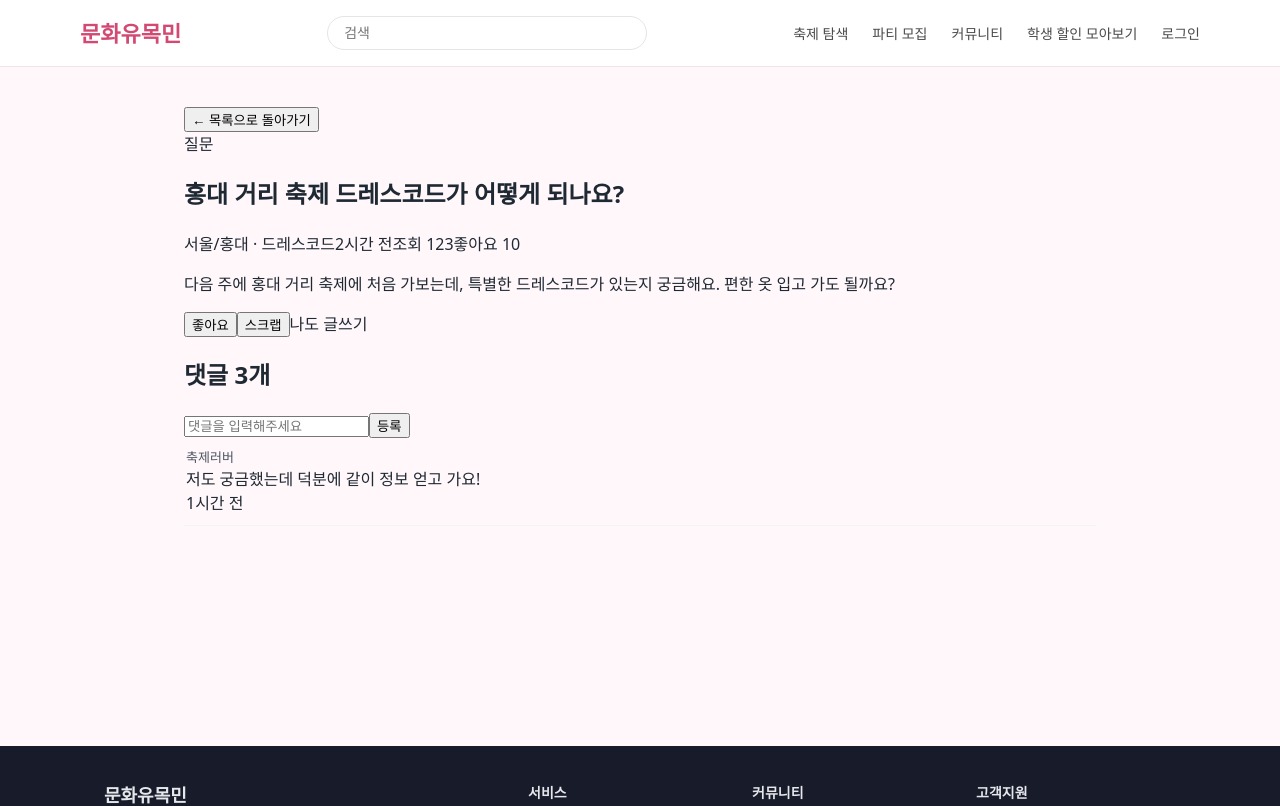
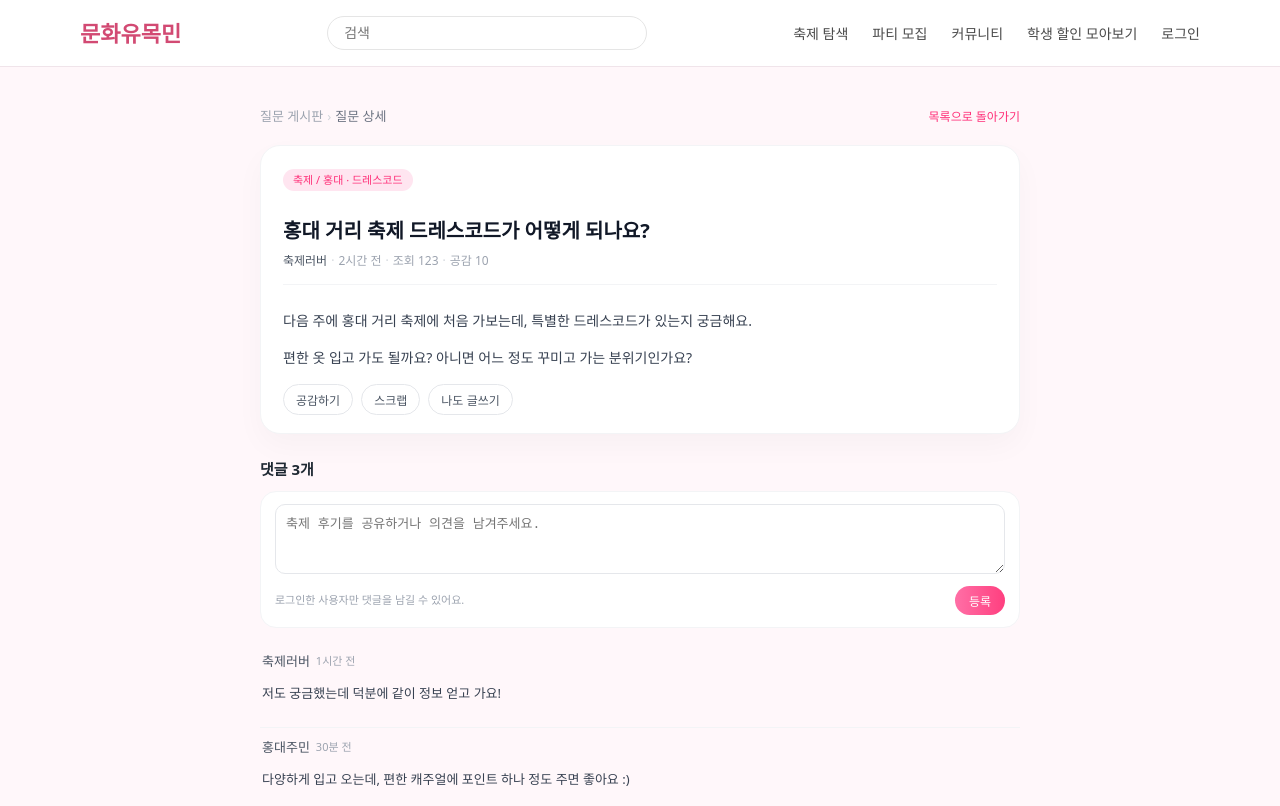
Before and after one commit to Hanshin-OSS-Hub/capstone25-culture-wanderers, a React (Vite) app: page /community/question/1 in a window 1280 px wide. Shown: the top 806 px of the page. Built offline with nearby package versions, Linux system fonts and the light colour scheme.

Commit message:
Refactor CommunityDetail component with new structure

```diff
--- a/src/pages/CommunityDetail.jsx
+++ b/src/pages/CommunityDetail.jsx
@@ -1,89 +1,131 @@
 // src/pages/CommunityDetail.jsx
-import React from "react";
-import { useParams, Link, useNavigate } from "react-router-dom";
+import { Link, useParams } from "react-router-dom";
 import "./Community.css";
 
-export default function CommunityDetail() {
-  const { type, id } = useParams(); // type: "question" | "review"
-  const navigate = useNavigate();
-
-  const isQuestion = type === "question";
-
-  // 실제로는 id, type으로 API 요청해서 데이터 받아오면 됨
-  const dummy = {
-    title: isQuestion
-      ? "홍대 거리 축제 드레스코드가 어떻게 되나요?"
-      : "서울 한밤 페스티벌 다녀왔어요 (사진 많음)",
-    content: isQuestion
-      ? "다음 주에 홍대 거리 축제에 처음 가보는데, 특별한 드레스코드가 있는지 궁금해요. 편한 옷 입고 가도 될까요?"
-      : "야경이 진짜 예뻤고, 무대 구성이 생각보다 알찼어요. 다만 입장 대기가 조금 긴 편이라 여유 있게 가는 걸 추천합니다!",
-    tag: isQuestion ? "서울/홍대 · 드레스코드" : "서울 · 축제후기",
+// 임시 더미 데이터 (백엔드 붙기 전까지)
+const dummyQuestion = {
+  id: 1,
+  title: "홍대 거리 축제 드레스코드가 어떻게 되나요?",
+  category: "축제 / 홍대 · 드레스코드",
+  author: "축제러버",
   time: "2시간 전",
   views: 123,
   likes: 10,
-    comments: 3,
+  body: `다음 주에 홍대 거리 축제에 처음 가보는데, 특별한 드레스코드가 있는지 궁금해요.
+편한 옷 입고 가도 될까요? 아니면 어느 정도 꾸미고 가는 분위기인가요?`,
 };
 
+const dummyComments = [
+  {
+    id: 1,
+    author: "축제러버",
+    time: "1시간 전",
+    body: "저도 궁금했는데 덕분에 같이 정보 얻고 가요!",
+  },
+  {
+    id: 2,
+    author: "홍대주민",
+    time: "30분 전",
+    body: "다양하게 입고 오는데, 편한 캐주얼에 포인트 하나 정도 주면 좋아요 :)",
+  },
+  {
+    id: 3,
+    author: "분위기꾼",
+    time: "10분 전",
+    body: "사진 많이 찍을 거면 사진 잘 받는 색깔 추천합니다!",
+  },
+];
+
+export default function CommunityDetail() {
+  const { id } = useParams();
+  // 실제로는 id 이용해서 데이터 불러오면 됨
+  const q = dummyQuestion;
+
   return (
-    <div className="community-detail-page">
-      <div className="community-write-header">
-        <div className="community-breadcrumb">
-          <button
-            className="community-back-link"
-            onClick={() => navigate(-1)}
-          >
-            ← 목록으로 돌아가기
+    <div className="page community-detail-page">
+      <div className="community-detail-inner">
+        {/* 상단 카테고리/뒤로가기 */}
+        <div className="detail-top-row">
+          <div className="detail-breadcrumb">
+            <Link to="/community" className="detail-breadcrumb-link">
+              질문 게시판
+            </Link>
+            <span className="detail-breadcrumb-sep">›</span>
+            <span>질문 상세</span>
+          </div>
+          <Link to="/community" className="detail-back-link">
+            목록으로 돌아가기
+          </Link>
+        </div>
+
+        {/* 질문 카드 */}
+        <article className="question-card">
+          <header className="question-header">
+            <div className="question-category">{q.category}</div>
+            <h1 className="question-title">{q.title}</h1>
+
+            <div className="question-meta">
+              <span className="meta-author">{q.author}</span>
+              <span className="meta-dot">·</span>
+              <span>{q.time}</span>
+              <span className="meta-dot">·</span>
+              <span>조회 {q.views}</span>
+              <span className="meta-dot">·</span>
+              <span>공감 {q.likes}</span>
+            </div>
+          </header>
+
+          <div className="question-body">
+            {q.body.split("\n").map((line, idx) => (
+              <p key={idx}>{line}</p>
+            ))}
+          </div>
+
+          <div className="question-actions">
+            <button type="button" className="btn-outline">
+              공감하기
+            </button>
+            <button type="button" className="btn-outline">
+              스크랩
+            </button>
+            <button type="button" className="btn-outline">
+              나도 글쓰기
+            </button>
+          </div>
+        </article>
+
+        {/* 댓글 영역 */}
+        <section className="comment-section">
+          <h2 className="comment-title">댓글 {dummyComments.length}개</h2>
+
+          <div className="comment-write-card">
+            <textarea
+              rows={3}
+              placeholder="축제 후기를 공유하거나 의견을 남겨주세요."
+            />
+            <div className="comment-write-footer">
+              <span className="comment-hint">
+                로그인한 사용자만 댓글을 남길 수 있어요.
+              </span>
+              <button type="button" className="btn-primary-sm">
+                등록
               </button>
             </div>
           </div>
 
-      <article className="community-detail-card">
-        <header className="community-detail-header">
-          <span className="community-detail-badge">
-            {isQuestion ? "질문" : "리뷰"}
-          </span>
-          <h1 className="community-detail-title">{dummy.title}</h1>
-          <div className="community-detail-meta">
-            <span>{dummy.tag}</span>
-            <span>{dummy.time}</span>
-            <span>조회 {dummy.views}</span>
-            <span>좋아요 {dummy.likes}</span>
+          <ul className="comment-list">
+            {dummyComments.map((c) => (
+              <li key={c.id} className="comment-item">
+                <div className="comment-header">
+                  <span className="comment-author">{c.author}</span>
+                  <span className="comment-time">{c.time}</span>
                 </div>
-        </header>
-
-        <section className="community-detail-body">
-          <p>{dummy.content}</p>
-        </section>
-
-        <footer className="community-detail-footer">
-          <button className="btn-ghost">좋아요</button>
-          <button className="btn-ghost">스크랩</button>
-          <Link to={`/community/write/${type}`} className="btn-ghost">
-            나도 글쓰기
-          </Link>
-        </footer>
-      </article>
-
-      {/* 간단 댓글 영역 (UI만) */}
-      <section className="community-comments">
-        <h2 className="comments-title">댓글 {dummy.comments}개</h2>
-        <div className="comment-input-row">
-          <input
-            className="community-input"
-            placeholder="댓글을 입력해주세요"
-          />
-          <button className="btn-primary small">등록</button>
-        </div>
-        <ul className="comment-list">
-          <li className="comment-item">
-            <div className="comment-author">축제러버</div>
-            <div className="comment-text">
-              저도 궁금했는데 덕분에 같이 정보 얻고 가요!
-            </div>
-            <div className="comment-meta">1시간 전</div>
+                <p className="comment-body">{c.body}</p>
               </li>
+            ))}
           </ul>
         </section>
       </div>
+    </div>
   );
 }
```
Lines whose indentation alone changed are shown as unchanged.
